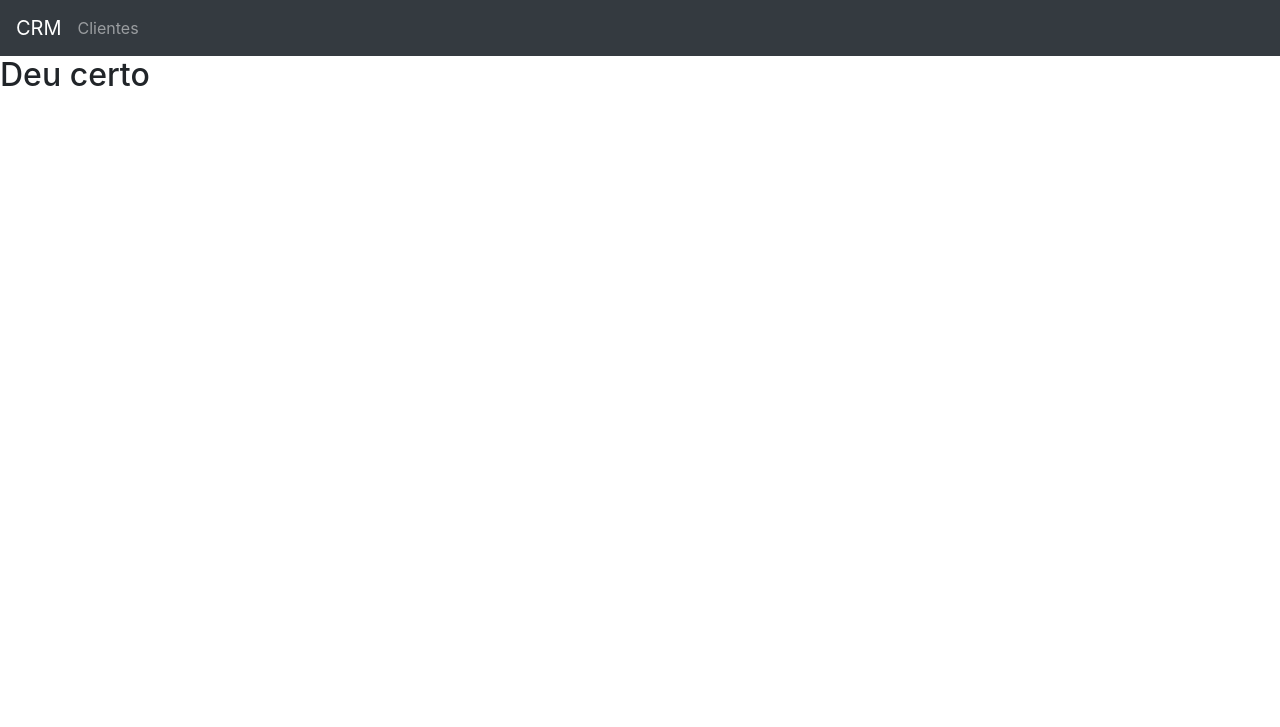
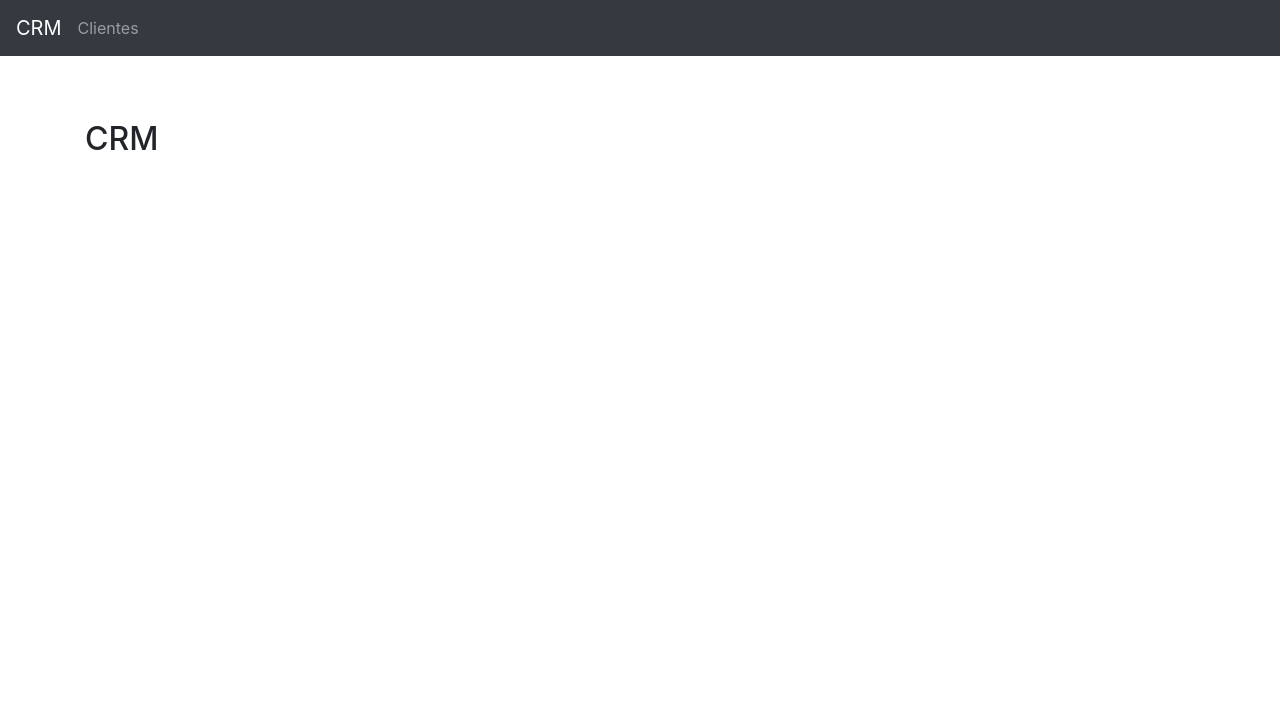
Before and after one commit to JameicaAlvarenga/cadastro_de_clientes, a Django app: page / in a window 1280 px wide. Shown: the top 727 px of the page. Run offline with Django 3.2, Linux system fonts and the light colour scheme; some libraries are stand-ins or nearby versions.

Commit message:
Criado templates padrão usando herança de templates

```diff
--- a/crm/core/templates/index1.html
+++ b/crm/core/templates/index1.html
@@ -1,5 +1,5 @@
 {% extends "model-page.html"%}
 
 {% block content %}
-    <h2>Deu certo</h2>
+    <h2>CRM</h2>
 {% endblock %}
--- a/crm/core/templates/model-header.html
+++ b/crm/core/templates/model-header.html
@@ -2,7 +2,7 @@
     <a class="navbar-brand" href={ % url 'index' %}>CRM</a>
     <ul class="navbar-nav mr-auto">
         <li class="nav-item">
-            <a class="nav-link" href="#">Clientes</a>
+            <a class="nav-link" href={% url 'custumer:custumer-list' %}>Clientes</a>
         </li>
     </ul>
 </nav>
--- a/crm/core/templates/model-page.html
+++ b/crm/core/templates/model-page.html
@@ -22,10 +22,11 @@
         {% include "model-header.html" %}
     </header>
 
-    <main>
-    {% block content %}
-    {% endblock %}
-    </main>
+    <main class="content" style="margin-top: 5%">
+        <div class="container">
+             {% block content %}   {% endblock %}
+        </div>
+   </main>
 
     <footer class="py-4 bg-dark text-white-50">
         {% include "model-footer.html" %}
```
